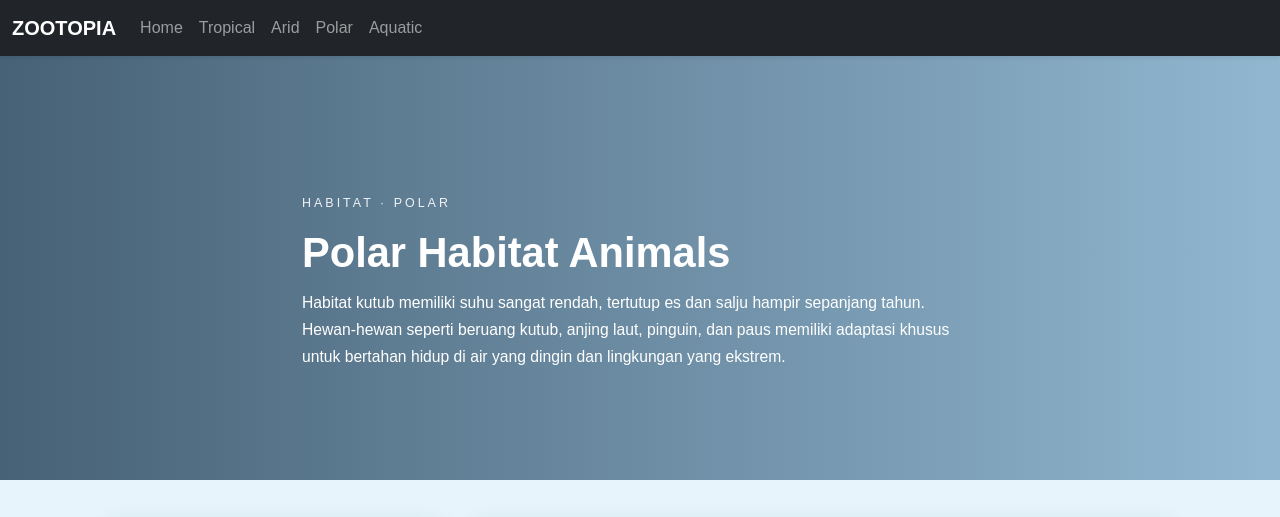
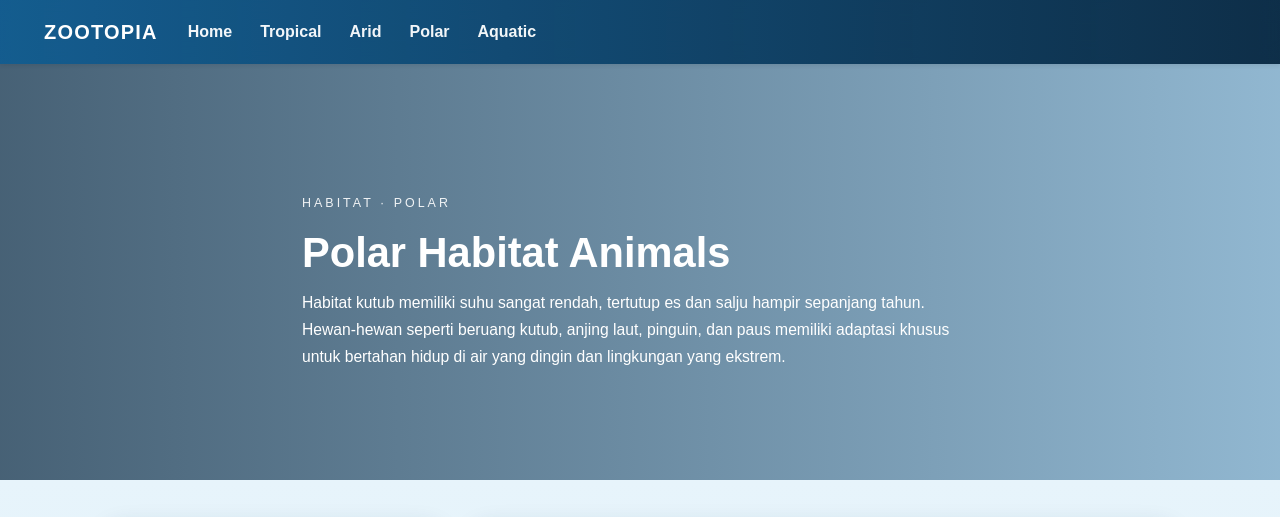
Before and after one commit to RizwanFI94/PROJECT-TEORI-DW-A-KELOMPOK-3-ZOOTOPIA, a plain HTML site: page Polar.html in a window 1280 px wide. Shown: the top 517 px of the page. Drawn offline with nearby package versions, Linux system fonts and the light colour scheme.

Commit message:
Update style for polar page
Added styles for navbar and footer in polar-page.

```diff
--- a/style-page/style-polar.css
+++ b/style-page/style-polar.css
@@ -13,6 +13,65 @@ body.polar-page * {
   font-family: "Poppins", sans-serif !important;
 }
 
+body.polar-page .navbar {
+  background: linear-gradient(
+    90deg,
+    rgba(16, 92, 145, 0.92),
+    rgba(3, 35, 61, 0.92)
+  ) !important;
+  backdrop-filter: blur(10px);
+  -webkit-backdrop-filter: blur(10px);
+  min-height: 64px;
+  padding: 0.55rem 2rem;
+  box-shadow: 0 6px 18px rgba(10, 51, 82, 0.35);
+}
+
+body.polar-page .navbar .navbar-brand {
+  font-weight: 800;
+  letter-spacing: 0.06em;
+  color: #ffffff !important;
+}
+
+body.polar-page .navbar .nav-link {
+  color: rgba(255, 255, 255, 0.95) !important;
+  font-weight: 600;
+  margin: 0 6px;
+  position: relative;
+  transition: color 0.2s ease;
+}
+
+body.polar-page .navbar .nav-link:hover {
+  color: #e3f4ff !important;
+}
+
+body.polar-page .navbar .nav-link.active {
+  color: #7ed3ff !important;
+}
+
+body.polar-page .navbar .nav-link::after {
+  content: "";
+  position: absolute;
+  left: 0;
+  bottom: -6px;
+  width: 0;
+  height: 2px;
+  background: #7ed3ff;
+  transition: width 0.25s ease;
+}
+
+body.polar-page .navbar .nav-link:hover::after,
+body.polar-page .navbar .nav-link.active::after {
+  width: 100%;
+}
+
+body.polar-page .navbar-toggler {
+  border-color: rgba(255, 255, 255, 0.7);
+}
+
+body.polar-page .navbar-toggler-icon {
+  filter: brightness(10);
+}
+
 .polar-hero {
   position: relative;
   height: 60vh;
@@ -22,7 +81,6 @@ body.polar-page * {
   color: #ffffff;
   text-align: left;
   overflow: hidden;
-  margin-top: 0 !important;
   padding-top: 100px;
 }
 
@@ -41,9 +99,9 @@ body.polar-page * {
   position: absolute;
   inset: 0;
   background: linear-gradient(
-      to right,
-      rgba(3, 35, 61, 0.7),
-      rgba(16, 92, 145, 0.4)
+    to right,
+    rgba(3, 35, 61, 0.7),
+    rgba(16, 92, 145, 0.4)
   );
   z-index: -1;
 }
@@ -238,3 +296,16 @@ body.polar-page * {
     grid-template-columns: 1fr;
   }
 }
+
+body.polar-page footer {
+  background: linear-gradient(
+    180deg,
+    #1b7bb8,
+    #03233d
+  );
+  color: #e3f4ff;
+}
+
+body.polar-page footer p {
+  opacity: 0.95;
+}
```
